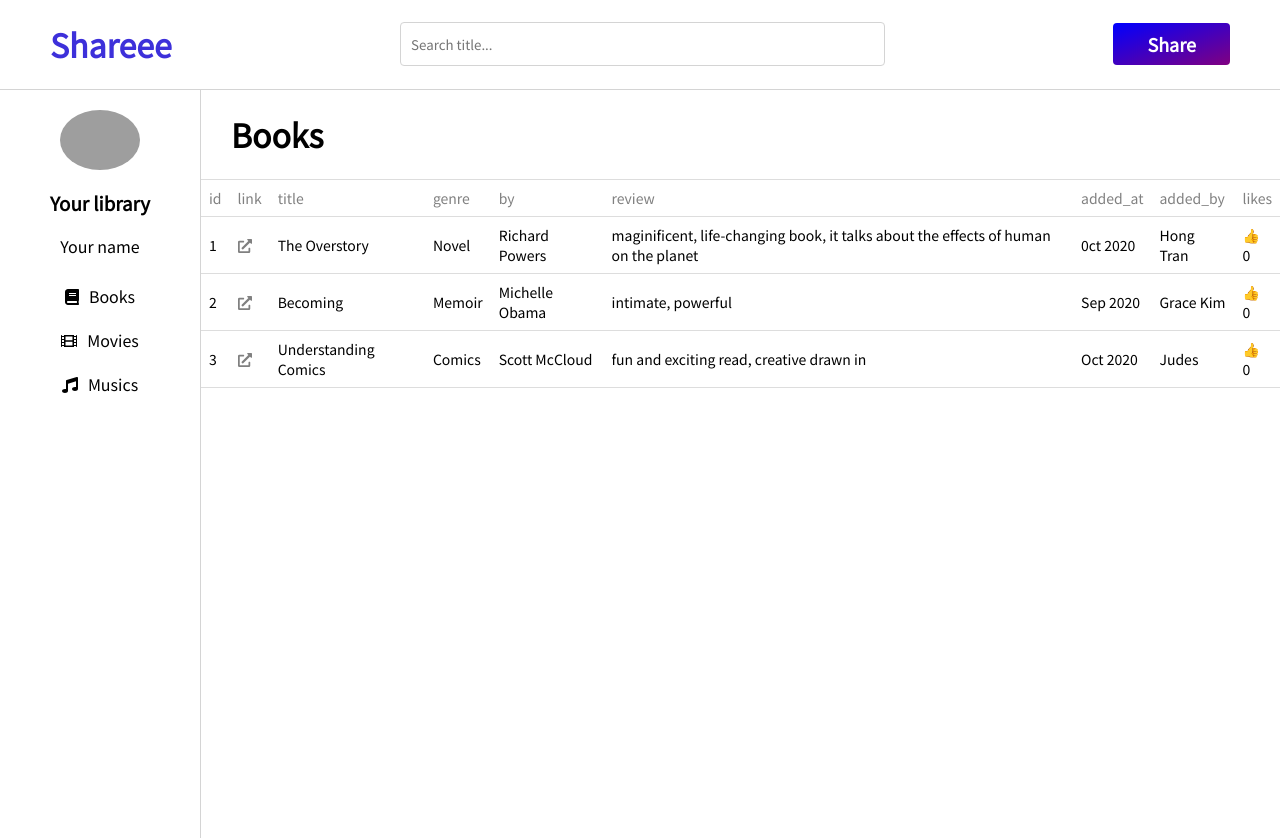
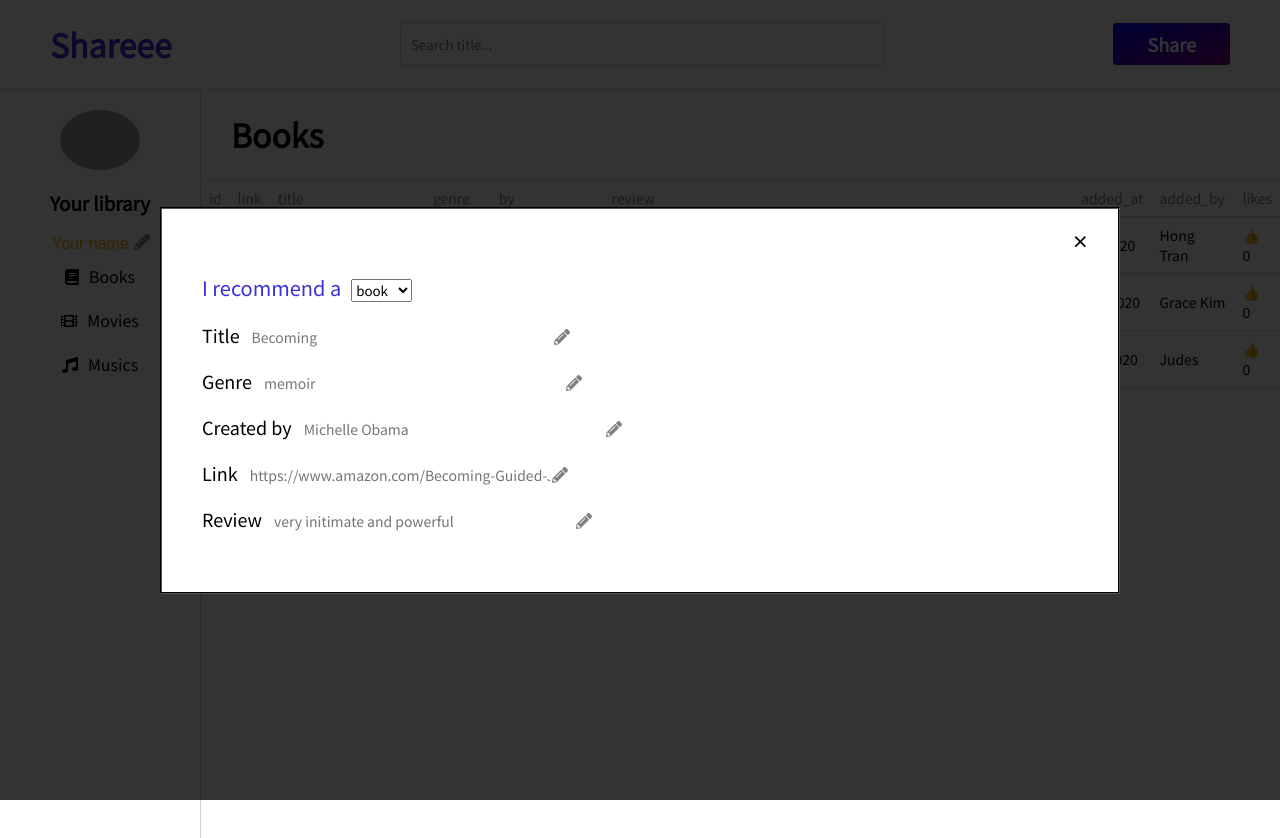
Before and after one commit to Jessiehongtran/Shareee, a React (Create React App) app: page /books in a window 1280 px wide. Both pictures are taken after a click on the button "Share". Shown: the top 838 px of the page. Built offline with nearby package versions, Linux system fonts and the light colour scheme; grey boxes are pictures that could not be loaded.

Commit message:
settle down styling

```diff
--- a/src/components/nav.jsx
+++ b/src/components/nav.jsx
@@ -1,15 +1,20 @@
 import React from 'react';
 import '../styles/nav.scss';
 import Search from './search';
-import { FontAwesomeIcon } from '@fortawesome/react-fontawesome';
-import { faPlus} from '@fortawesome/free-solid-svg-icons';
+import Share from '../views/share';
 
 export default class Nav extends React.Component {
     constructor(props){
         super(props);
         this.state = {
+            seen: false
+        }
 
-        }
+        this.toggleSharePage = this.toggleSharePage.bind(this)
+    }
+
+    toggleSharePage(){
+        this.setState({seen: !this.state.seen})
     }
 
     render(){
@@ -20,9 +25,13 @@ export default class Nav extends React.Component {
                 <div className="search-bar">
                     <Search updateSearchVal = {this.props.updateSearchVal} />
                 </div>
-                <button className="share-btn">
+                <button
+                    className="share-btn"
+                    onClick={() => this.toggleSharePage()}
+                >
                     Share
                 </button>
+                {this.state.seen? <Share toggleSharePage={this.toggleSharePage} /> : null}
             </div>
         )
     }
--- a/src/components/profile.jsx
+++ b/src/components/profile.jsx
@@ -1,15 +1,21 @@
 import React from 'react';
 import '../styles/profile.scss';
 import { FontAwesomeIcon } from '@fortawesome/react-fontawesome';
-import { faBook, faFilm, faMusic } from '@fortawesome/free-solid-svg-icons';
+import { faBook, faFilm, faMusic, faPencilAlt } from '@fortawesome/free-solid-svg-icons';
 import { Link } from 'react-router-dom';
 
 export default class Profile extends React.Component {
     constructor(props){
         super(props);
         this.state = {
+            name: "Your name"
+        }
 
-        }
+        this.updateName = this.updateName.bind(this)
+    }
+
+    updateName(e){
+        this.setState({name: e.target.value})
     }
 
     render(){
@@ -18,7 +24,17 @@ export default class Profile extends React.Component {
             <div className="profile">
                <img src="https://i.dlpng.com/static/png/6837968_preview.png" alt="profile image" className="profile_image"/>
                <h3 className="header">Your library</h3>
-               <p className="name">Your name</p>
+               <div className="name">
+                    <input
+                        className="name-input"
+                        value={this.state.name}
+                        onChange={this.updateName}
+                    />
+                    <FontAwesomeIcon
+                                icon={faPencilAlt}
+                                className="icon"
+                    />
+                </div>
                <div className="menu">
                     <Link className="each-session" to="/books">
                         <FontAwesomeIcon
--- a/src/components/table.jsx
+++ b/src/components/table.jsx
@@ -21,6 +21,10 @@ export default class Table extends React.Component {
         return true;
       }
 
+    updateLike(){
+        //update like of that item in backend
+    }
+
     render(){
 
         const { headers } = this.state;
@@ -37,7 +41,12 @@ export default class Table extends React.Component {
                             <tr className="each-row">
                                 {Object.values(thing).map((content, j) =>
                                 <td>
-                                    {headers[j] == "likes" ? <span className="like-emoji">👍</span>: null}
+                                    {headers[j] == "likes"
+                                    ? <span
+                                        className="like-emoji"
+                                        onClick={() => this.updateLike()}
+                                      >👍</span>
+                                    : null}
                                     {this.isValidUrl(content)
                                     ? <a href={content}>
                                         <FontAwesomeIcon
--- a/src/styles/nav.scss
+++ b/src/styles/nav.scss
@@ -31,5 +31,6 @@
 
     .share-btn:hover {
         background-image: linear-gradient(to bottom right, blue, red) ;
+        border: none;
     }
 }
--- a/src/styles/profile.scss
+++ b/src/styles/profile.scss
@@ -17,7 +17,23 @@
     }
 
     .name {
-        margin-top: 0;
+        display: flex;
+
+        .name-input {
+            margin-top: 0;
+            border: none;
+            width: 80px;
+            color: orange;
+            font-size: 16px;
+        }
+
+        .name-input:focus {
+            outline: none
+        }
+
+        .icon {
+            color: grey;
+        }
     }
 
     .menu {
--- /dev/null
+++ b/src/styles/share.scss
@@ -0,0 +1,79 @@
+.share-container {
+    background-color: rgba(0,0,0,0.8);
+    position: fixed;
+    width: 100%;
+    height: 100%;
+    top: 0%;
+    left: 0%;
+    right: 0%;
+    z-index: 1001;
+    display: flex;
+    justify-content: center;
+    align-items: center;
+
+    .share {
+        position: absolute;
+        width: 70%;
+        opacity: 1;
+        border-color: #000;
+        border-style: groove;
+        border-width: 2px;
+        padding: 0px 30px 50px 30px;
+        background-color: #FFF;
+        display: flex;
+        flex-direction: column;
+        justify-content: center;
+
+        .close {
+            text-align: right;
+            margin: 20px 0 10px 0;
+            font-weight: bold;
+        }
+
+        form {
+            display: flex;
+            flex-direction: column;
+            align-items: flex-start;
+
+            .each-row {
+                justify-content: flex-start;
+                margin: 10px;
+
+                .header {
+                    margin-right: 10px;
+                    font-size: 20px;
+                    color: #3D30DA;
+                }
+
+
+                label {
+                    margin-right: 10px;
+                    font-size: 18px;
+                    text-align: left;
+
+                }
+
+                select {
+                    font-family: 'Noto Sans SC', sans-serif;
+                }
+
+                input {
+                    width: 300px;
+                    border: none;
+                    font-size: 14px;
+                    font-family: 'Noto Sans SC', sans-serif;
+                }
+
+                input:focus {
+                    outline: none;
+
+                }
+
+                .icon {
+                    color: grey
+                }
+            }
+        }
+
+    }
+}
--- /dev/null
+++ b/src/views/share.jsx
@@ -0,0 +1,90 @@
+import React from 'react';
+import '../styles/share.scss';
+import { FontAwesomeIcon } from '@fortawesome/react-fontawesome';
+import { faPencilAlt } from '@fortawesome/free-solid-svg-icons';
+
+export default class Share extends React.Component {
+    constructor(props){
+        super(props);
+        this.state = {
+
+        }
+    }
+
+
+    render(){
+
+        return (
+            <div className="share-container">
+                <div className="share">
+                    <span className="close" onClick={() => this.props.toggleSharePage()}>&times;</span>
+                    <form>
+                        <div className="each-row">
+                            <span className="header">I recommend a</span>
+                            <select>
+                                <option>book</option>
+                                <option>movie</option>
+                                <option>song</option>
+                            </select>
+                        </div>
+                        <div className="each-row">
+                            <label>Title</label>
+                            <input
+                                placeholder="Becoming"
+                                name="title"
+                            />
+                            <FontAwesomeIcon
+                                icon={faPencilAlt}
+                                className="icon"
+                            />
+                        </div>
+                        <div className="each-row">
+                            <label>Genre</label>
+                            <input
+                                placeholder="memoir"
+                                name="genre"
+                            />
+                            <FontAwesomeIcon
+                                icon={faPencilAlt}
+                                className="icon"
+                            />
+                        </div>
+                        <div className="each-row">
+                            <label>Created by</label>
+                            <input
+                                placeholder="Michelle Obama"
+                                name="by"
+                            />
+                            <FontAwesomeIcon
+                                icon={faPencilAlt}
+                                className="icon"
+                            />
+                        </div>
+                        <div className="each-row">
+                            <label>Link</label>
+                            <input
+                                placeholder="https://www.amazon.com/Becoming-Guided-Journal-Discovering-Voice/dp/0593139127/ref=pd_lpo_14_t_0/139-4365208-4787934?_encoding=UTF8&pd_rd_i=0593139127&pd_rd_r=416433e1-86e6-4bac-96d5-9d06e8c02c5a&pd_rd_w=v84Im&pd_rd_wg=Hi3GY&pf_rd_p=7b36d496-f366-4631-94d3-61b87b52511b&pf_rd_r=KN6GB5HCZQ2MRMVNYRV7&psc=1&refRID=KN6GB5HCZQ2MRMVNYRV7"
+                                name="link"
+                            />
+                            <FontAwesomeIcon
+                                icon={faPencilAlt}
+                                className="icon"
+                            />
+                        </div>
+                        <div className="each-row">
+                            <label>Review</label>
+                            <input
+                                placeholder="very initimate and powerful"
+                                name="review"
+                            />
+                            <FontAwesomeIcon
+                                icon={faPencilAlt}
+                                className="icon"
+                            />
+                        </div>
+                    </form>
+                </div>
+            </div>
+        )
+    }
+}
```
